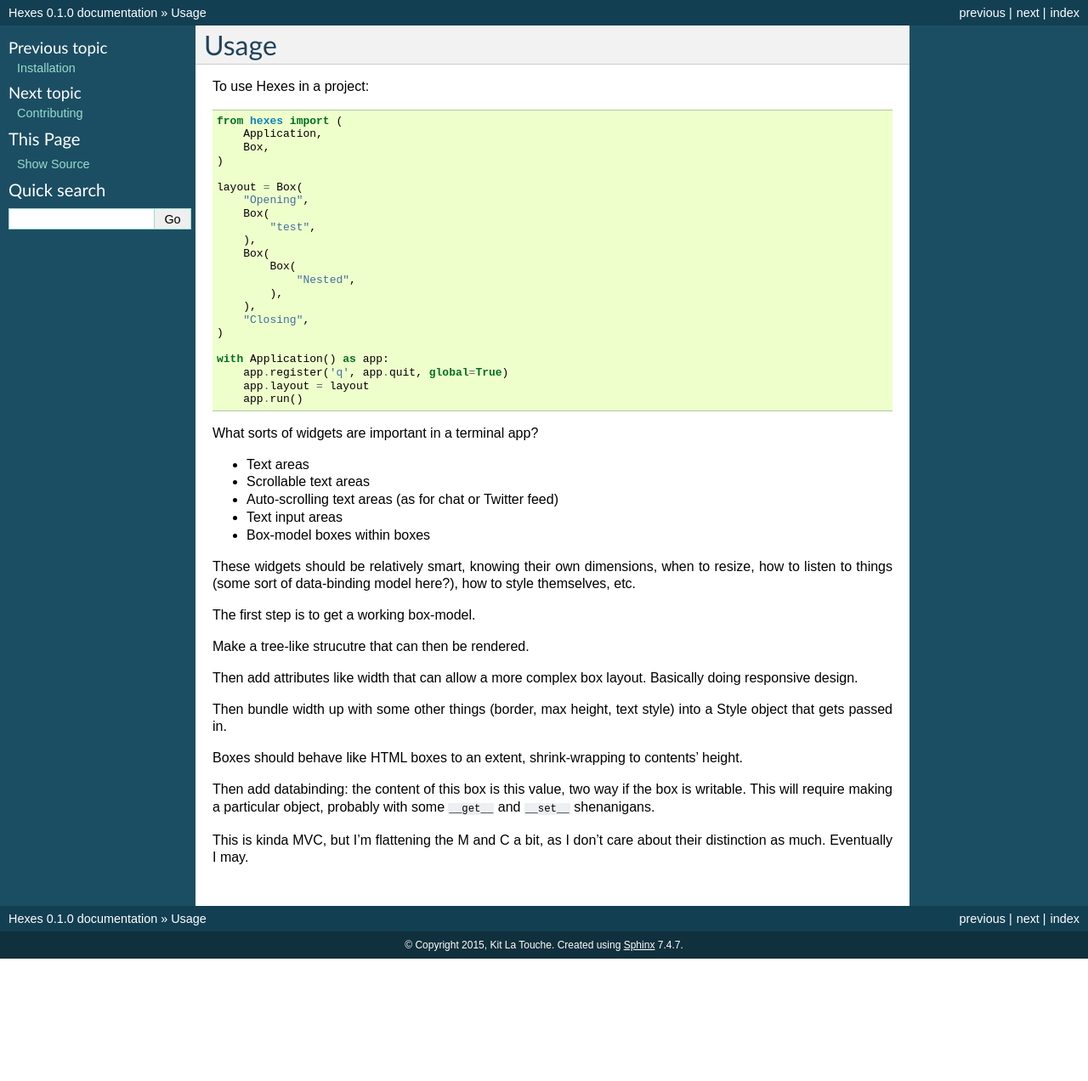
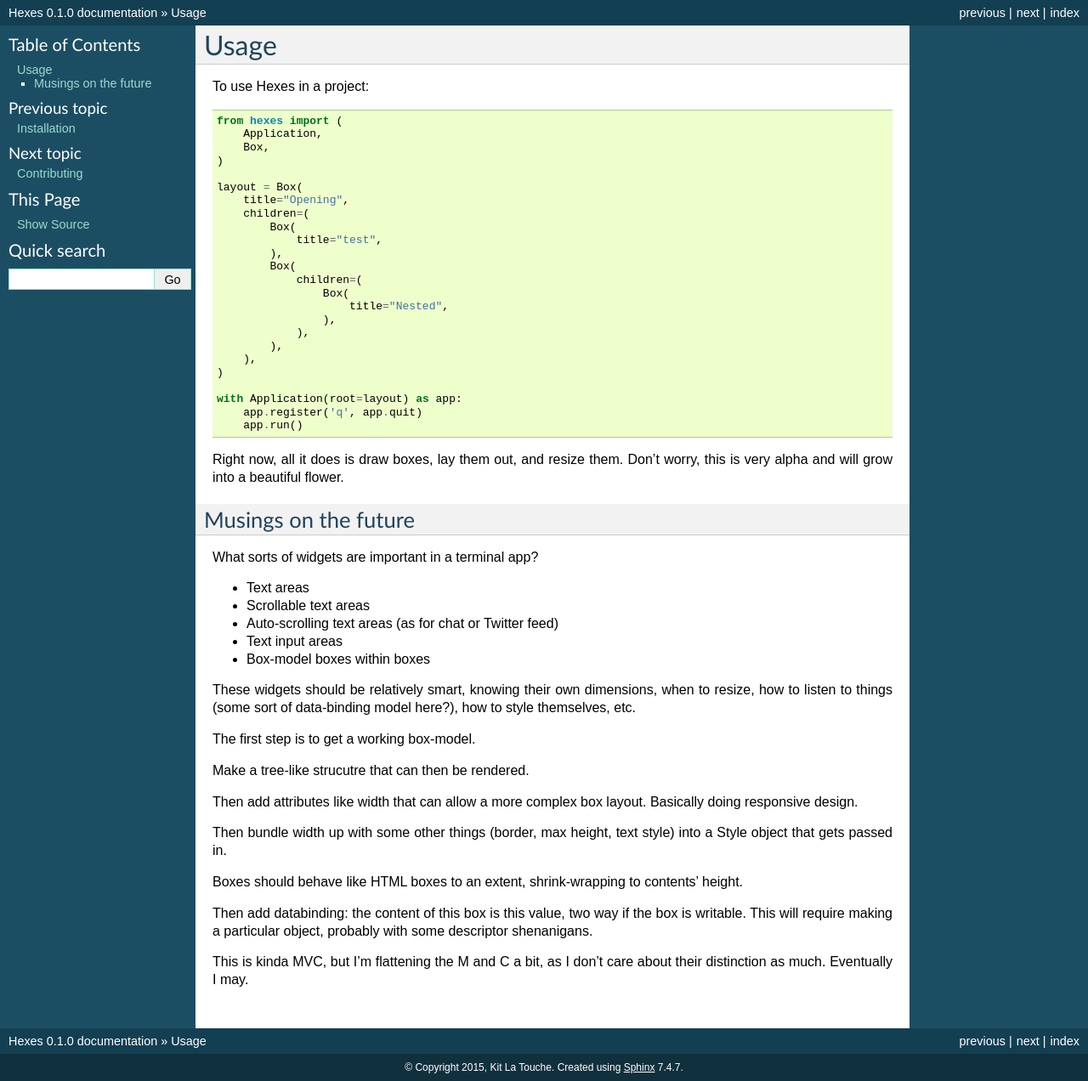
Before and after one commit to wlonk/hexes, a Sphinx documentation site: the page built from docs/usage.rst, in a window 1280 px wide. Shown: the whole page at 85% size. Built offline with Sphinx 7.4.7, drawn with Linux system fonts in a browser that asks for light colours; before the commit the page ends 1128 px from its top, so only the background shows below that.

Commit message:
Added a bit more documentation

```diff
--- a/docs/usage.rst
+++ b/docs/usage.rst
@@ -10,22 +10,31 @@
     )
 
     layout = Box(
-        "Opening",
-        Box(
-            "test",
-        ),
-        Box(
+        title="Opening",
+        children=(
             Box(
-                "Nested",
+                title="test",
+            ),
+            Box(
+                children=(
+                    Box(
+                        title="Nested",
+                    ),
+                ),
             ),
         ),
-        "Closing",
     )
 
-    with Application() as app:
-        app.register('q', app.quit, global=True)
-        app.layout = layout
+    with Application(root=layout) as app:
+        app.register('q', app.quit)
         app.run()
+
+Right now, all it does is draw boxes, lay them out, and resize them. Don't
+worry, this is very alpha and will grow into a beautiful flower.
+
+-------------
+Musings on the future
+-------------
 
 What sorts of widgets are important in a terminal app?
 
@@ -54,7 +63,7 @@
 
 Then add databinding: the content of this box is this value, two way if the box
 is writable. This will require making a particular object, probably with some
-``__get__`` and ``__set__`` shenanigans.
+descriptor shenanigans.
 
 This is kinda MVC, but I'm flattening the M and C a bit, as I don't care about
 their distinction as much. Eventually I may.
```
Also changed, not shown: docs/hexes.rst (+8 -0 lines).
